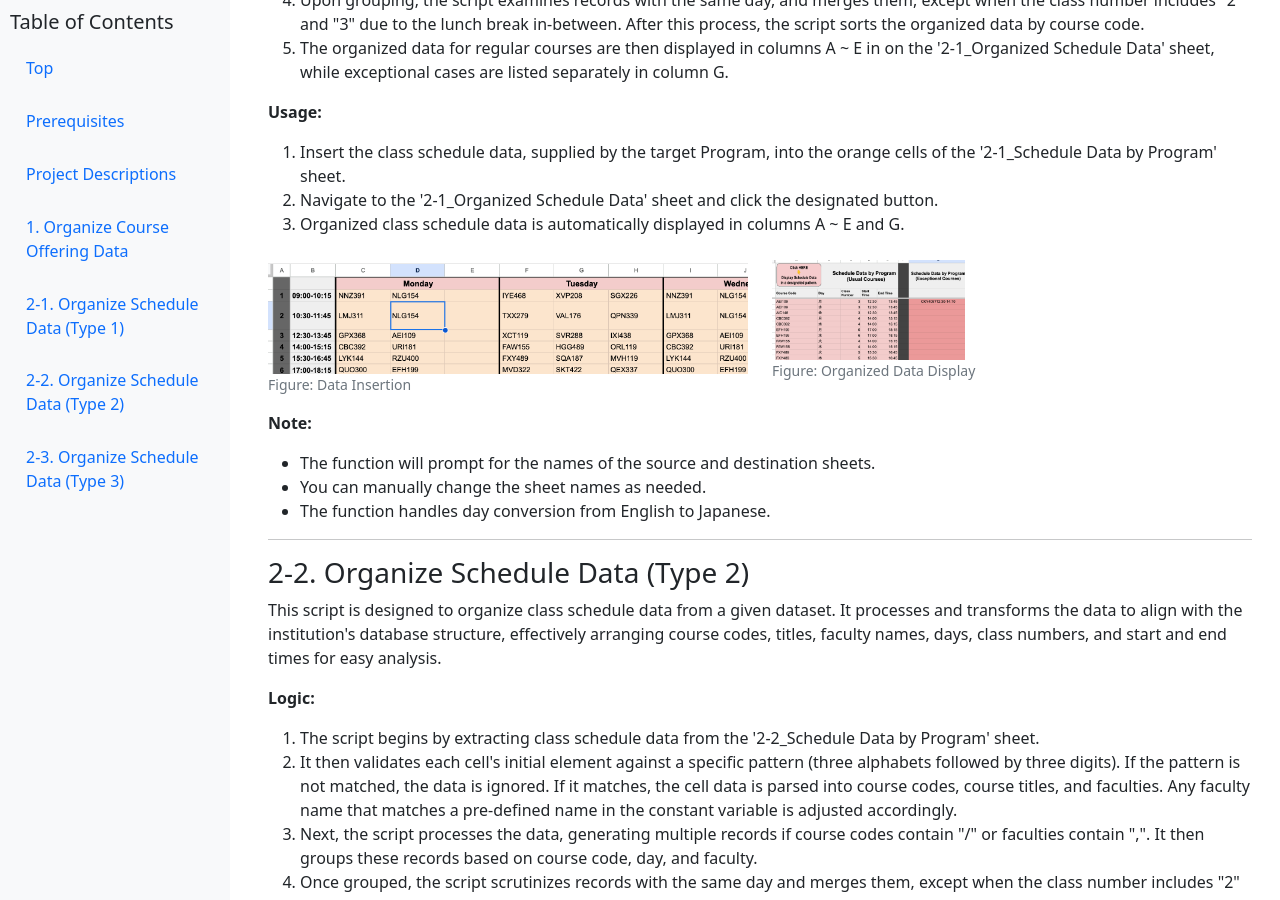
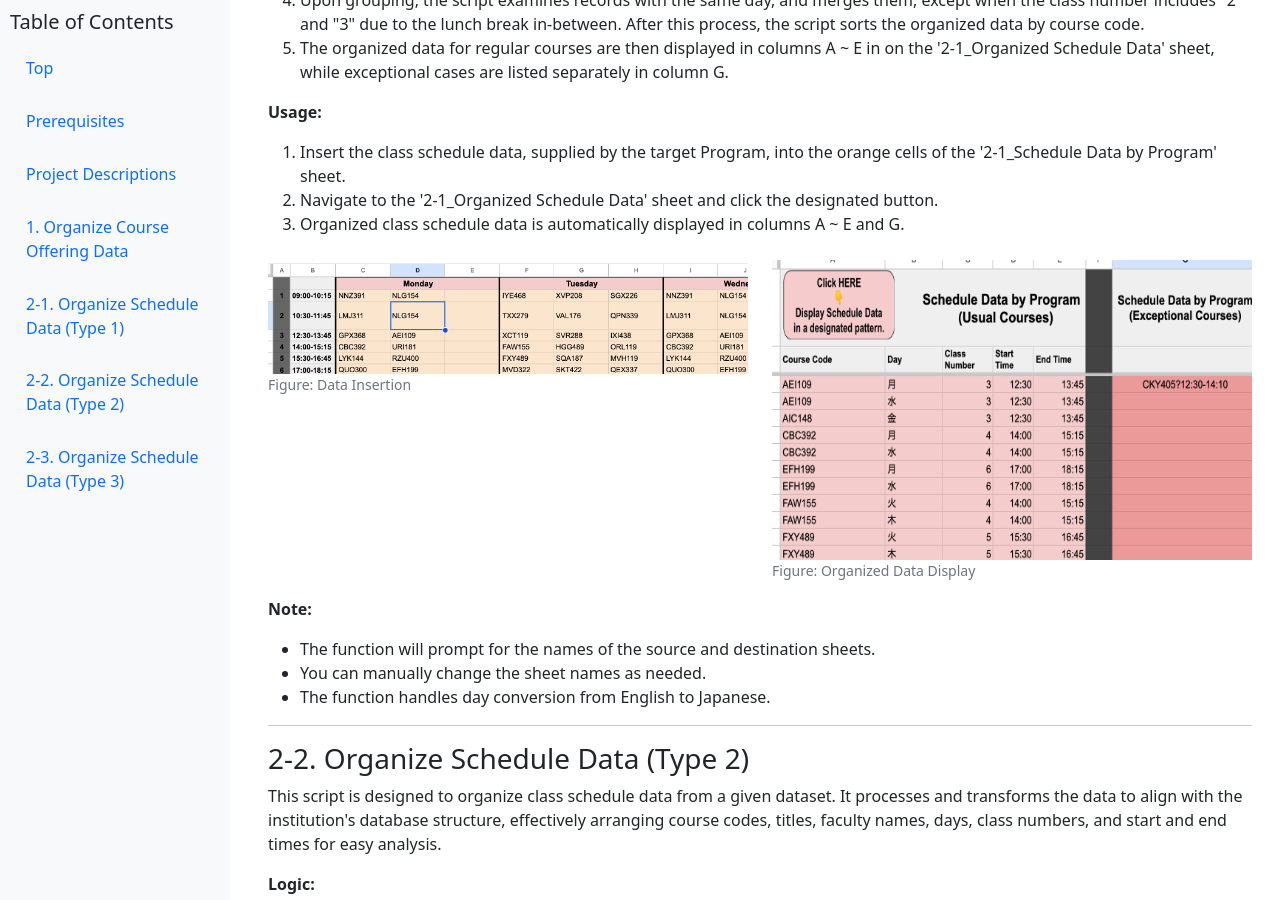
Before and after one commit to tsato21/organize-course-data, a Jekyll site: the page built from docs/index.html, in a window 1280 px wide and 900 px high, scrolled down 1815 px. Built offline with Jekyll 4.4.1, drawn with Linux system fonts in a browser that asks for light colours.

Commit message:
Update index.html

```diff
--- a/docs/index.html
+++ b/docs/index.html
@@ -104,7 +104,7 @@
             </div>
             <div class="col-md-6">
               <figure>
-                <img src="assets/images/2-1_Organized Schedule Data.png" alt="Organized Data Display" class="image-caption" width="auto" height="100">
+                <img src="assets/images/2-1_Organized Schedule Data.png" alt="Organized Data Display" class="img-fluid image-caption" style="height: 300px;">
                 <figcaption class="figure-caption">Figure: Organized Data Display</figcaption>
               </figure>
             </div>
```
